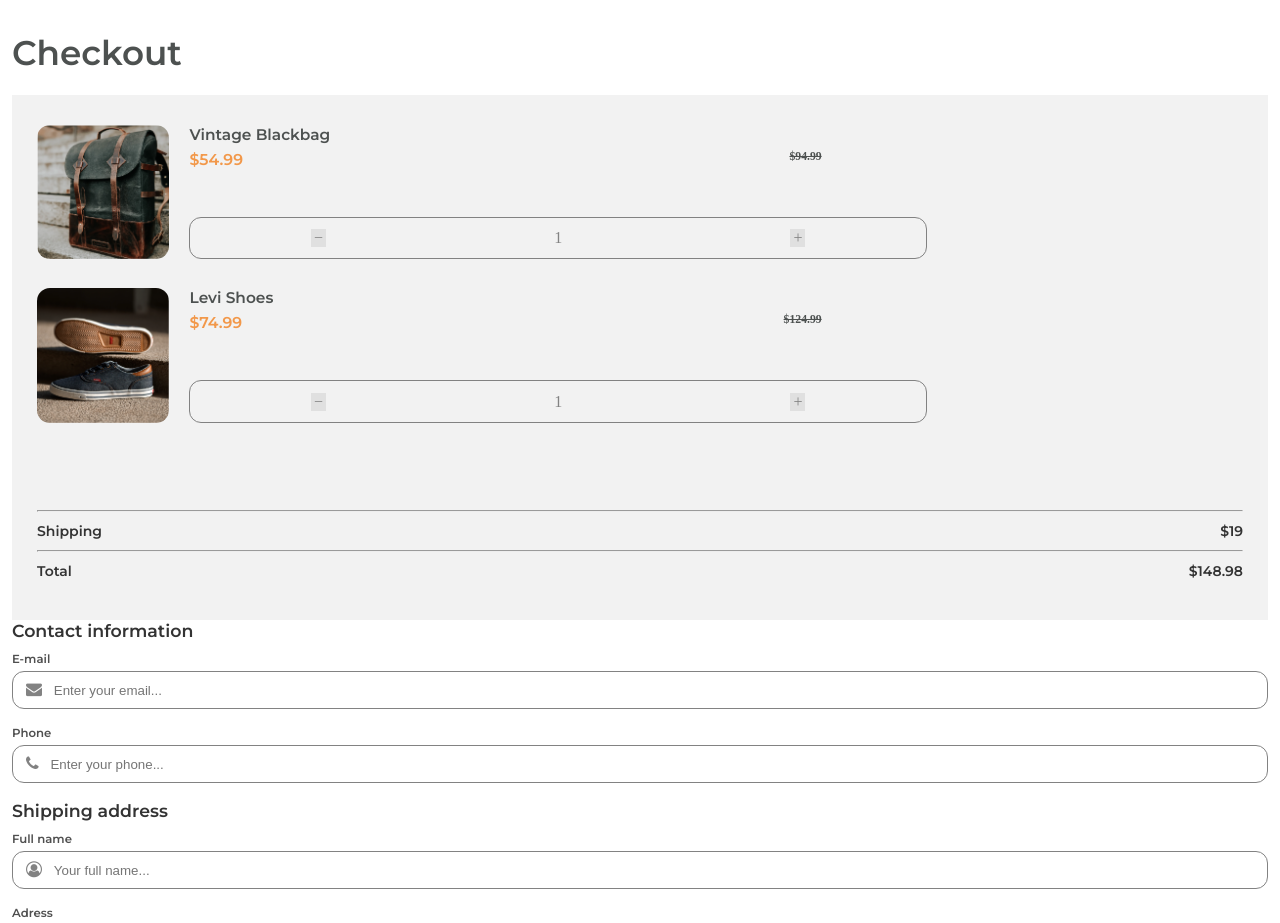
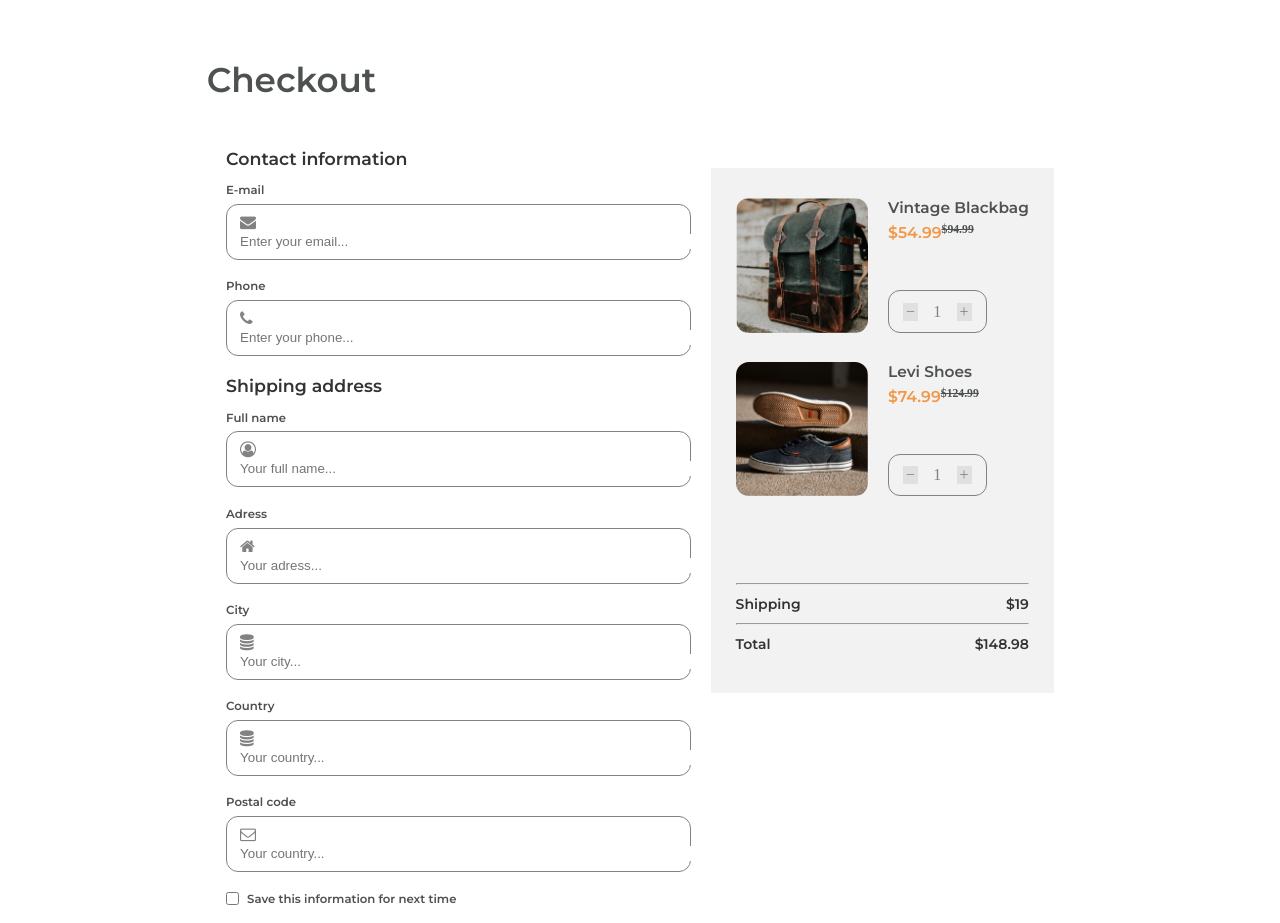
Before and after one commit to il-mostroo/DevChallengesio.checkout-page, a plain HTML site: page index.html in a window 1280 px wide. Shown: the top 923 px of the page. Drawn offline with Linux system fonts and the light colour scheme.

Commit message:
Add css for responsiveness

```diff
--- a/index.html
+++ b/index.html
@@ -22,8 +22,9 @@
   <body>
     <div class="wrap">
       <h1 class="header">Checkout</h1>
+      <div class="sections-wrap">
         <!--Shoppping section-->
-      <section class="shopping-section">
+        <section class="shopping-section ">
           <!--Product 1 -->
           <div class="product1">
             <img src="resources/photo1.png" alt="" class="product-image">
@@ -69,7 +70,7 @@
         </section>
         <!--Seller informations -->
 
-      <form action="#">
+        <form class="form " action="#">
           <h2 class="contact-header">Contact information</h2>
 
           <p class="contact-info">E-mail</p>
@@ -127,6 +128,8 @@
           </div>
           <input class="submit" type="submit" value="Continue">
         </form>
+
+      </div>
     </div>
 
     <footer>
--- a/style.css
+++ b/style.css
@@ -13,7 +13,7 @@
       position: relative;
     }
     .wrap{
-    padding: 0 0.75rem;
+        padding: 0 clamp(1.125rem, -3.761rem + 20.845vw, 15rem);
         padding-bottom: clamp(8.5rem, 4.529rem + 6.009vw, 9.938rem);
     }
     .header{
@@ -21,12 +21,14 @@ font-family: var(--montserrat);
         font-size: clamp(1.5rem, 1.236rem + 1.127vw, 2.25rem);
         font-weight: 600;
         color: hsla(160, 2%, 31%, 1);
-margin-top: 2rem;
-margin-bottom: 1.3125rem;
+        margin-top: clamp(2rem, 1.296rem + 3.005vw, 4rem);
+        margin-bottom: clamp(1.25rem, 0.568rem + 2.911vw, 3.188rem);
     }
     .shopping-section{
         padding: 1.875rem 1.5625rem;
         background-color: hsla(0, 0%, 95%, 1);
+        max-width: 23.9375rem;
+        height: fit-content;
     }
     .product1,.product2{
     display: flex;
@@ -99,26 +101,31 @@ margin-bottom: 1.3125rem;
     font-weight: 600;
     color: hsla(0, 0%, 20%, 1);
 }
+.form{
+    max-width: 29.0625rem;
+    display: flex;
+    flex-direction: column;
+}
 .contact-header{
     font-family: var(--montserrat);
     font-weight: 600;
     font-size: clamp(0.875rem, 0.787rem + 0.376vw, 1.125rem);
     color: hsla(0, 0%, 20%, 1);
-    margin-bottom: 0.7rem;
+    margin-bottom: clamp(0.694rem, 0.61rem + 0.357vw, 0.931rem);
 }
 .contact-info{
     font-family: var(--montserrat);
     font-weight: 600;
     font-size: clamp(0.625rem, 0.581rem + 0.188vw, 0.75rem);
     color: hsla(0, 0%, 31%, 1);
-    margin-bottom: 0.3312rem;
+    margin-bottom: clamp(0.325rem, 0.285rem + 0.169vw, 0.438rem);
 }
 .input-container{
     border: 1px solid #828282;
     border-radius: 12px;
     color: hsla(0, 0%, 51%, 1) ;
     padding: 0.5625rem 0.8125rem;
-    margin-bottom: 1.0313rem;
+    margin-bottom: clamp(1.032rem, 0.956rem + 0.328vw, 1.251rem);
 }
 .input-field{
     border: none;
@@ -149,8 +156,6 @@ margin-bottom: 1.3125rem;
     border: none;
     background-color: hsla(28, 87%, 62%, 1);
     border-radius: 0.75rem;
-    position: absolute;
-    right: 0.75rem;
 }
 footer p{
     text-align: center;
@@ -160,3 +165,19 @@ footer p{
 footer p a {
     color: var(--footer-color);
 }
+@media only screen and (min-width: 1000px){
+  .sections-wrap{
+    display: flex;
+    flex-direction: row-reverse;
+    justify-content: space-evenly;
+  }
+  .input-field{
+    min-width: 29.0625rem;
+  }
+  .shopping-section{
+    margin-top: 1.3rem;
+  }
+   .submit{
+    align-self: flex-end;
+  }
+}
```
Lines whose indentation alone changed are shown as unchanged.
